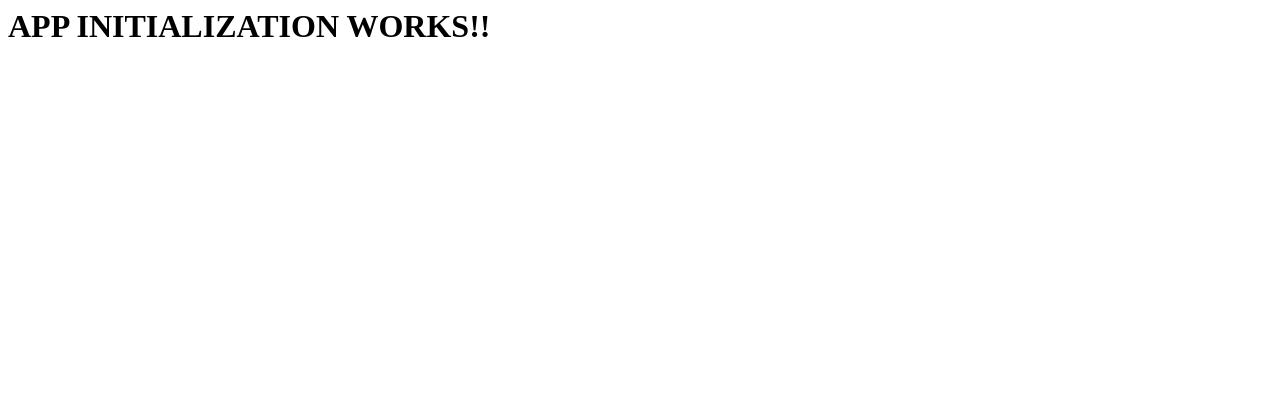
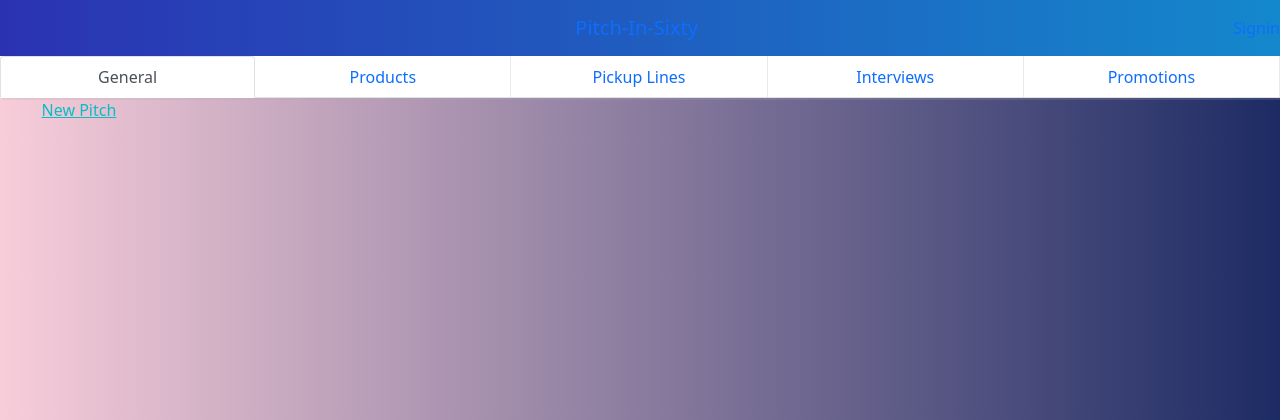
Before and after one commit to amani-joseph/pitch-in-sixty, a Flask app: page / in a window 1280 px wide. Shown: the top 420 px of the page. Run offline with Flask 2, Linux system fonts and the light colour scheme; some libraries are stand-ins or nearby versions.

Commit message:
Added styling and markup for index.html

```diff
--- a/app/templates/index.html
+++ b/app/templates/index.html
@@ -1 +1,76 @@
-<h1> APP INITIALIZATION WORKS!! </h1>
+{% extends 'base.html' %} {% import 'macros.html' as macro %} {% block body %}
+
+<style>
+  .tab {
+    border-right: 1.5px solid rgba(211, 211, 211, 0.5);
+  }
+
+  .nav-tabs {
+    background-color: white;
+    box-shadow: 2px 2px rgba(169, 169, 169, 0.2);
+  }
+</style>
+
+
+<ul class="nav nav-tabs nav-justified" role="tablist">
+  <li class="nav-item">
+    <a class="nav-link active" data-toggle="tab" href="#General" role="tab">General</a>
+  </li>
+  <li class="nav-item tab">
+    <a class="nav-link" data-toggle="tab" href="#Products" role="tab">Products</a>
+  </li>
+  <li class="nav-item tab">
+    <a class="nav-link" data-toggle="tab" href="#Pickups" role="tab">Pickup Lines</a>
+  </li>
+  <li class="nav-item tab">
+    <a class="nav-link" data-toggle="tab" href="#Interviews" role="tab">Interviews</a>
+  </li>
+  <li class="nav-item tab">
+    <a class="nav-link" data-toggle="tab" href="#Promotions" role="tab">Promotions</a>
+  </li>
+</ul>
+
+<a href="{{url_for('main.new_pitch')}}" style = "margin-left: 3.25%; color: #08bec6;">
+  <span>New Pitch
+      <span>
+</a>
+
+<div class="tab-content">
+  <div style="margin-top: 1em;" class="tab-pane active" id="General" role="tabpanel">
+    <div class="container-fluid" style="margin: 0% 2%">
+      <div class="row">
+        {{macro.displayPitchList(general)}}
+      </div>
+    </div>
+  </div>
+  <div style="margin-top: 1em;" class="tab-pane" id="Products" role="tabpanel">
+    <div class="container-fluid" style="margin: 0% 2%">
+      <div class="row">
+        {{macro.displayPitchList(product_pitch)}}
+      </div>
+    </div>
+  </div>
+  <div style="margin-top: 1em;" class="tab-pane" id="Pickups" role="tabpanel">
+    <div class="container-fluid" style="margin: 0% 2%">
+      <div class="row">
+        {{macro.displayPitchList(pickup_lines)}}
+      </div>
+    </div>
+  </div>
+  <div style="margin-top: 1em;" class="tab-pane" id="Interviews" role="tabpanel">
+    <div class="container-fluid" style="margin: 0% 2%">
+      <div class="row">
+        {{macro.displayPitchList(interview_pitch)}}
+      </div>
+    </div>
+  </div>
+  <div style="margin-top: 1em;" class="tab-pane" id="Promotions" role="tabpanel">
+    <div class="container-fluid" style="margin: 0% 2%">
+      <div class="row">
+        {{macro.displayPitchList(promotion_pitch)}}
+      </div>
+    </div>
+  </div>
+</div>
+
+    {% endblock %}
```
